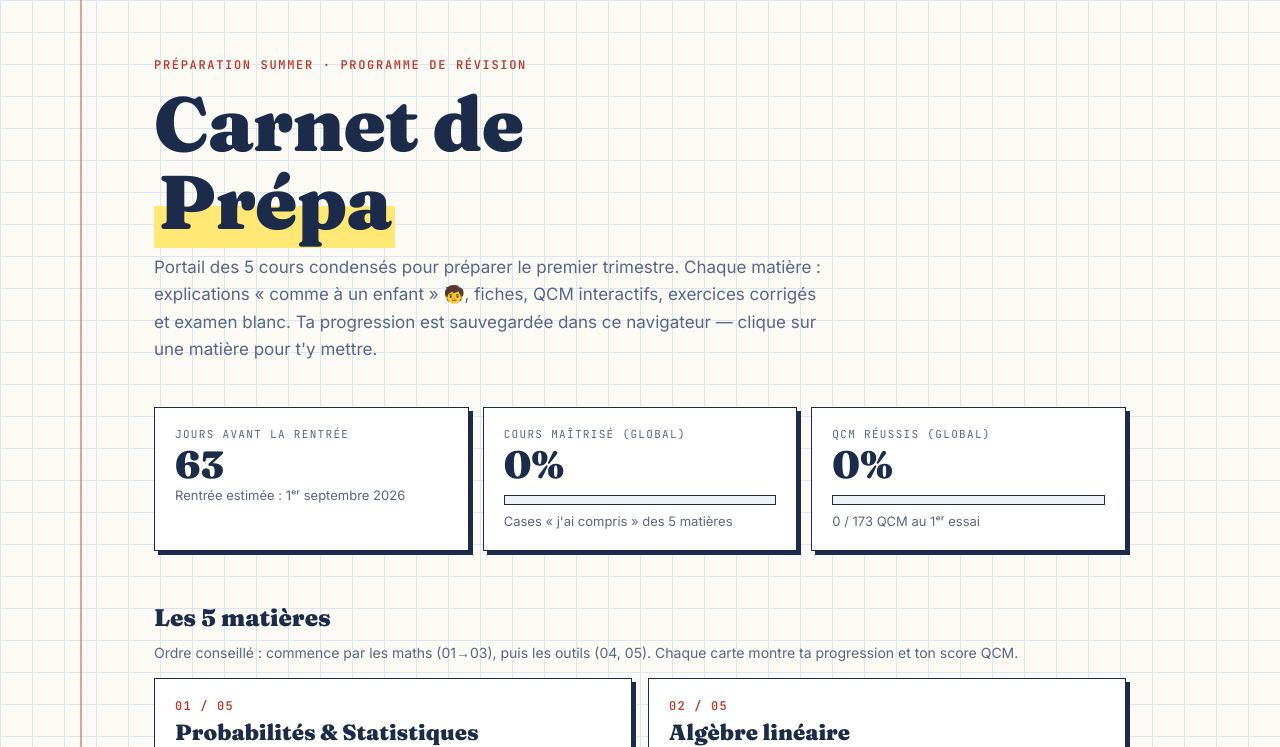
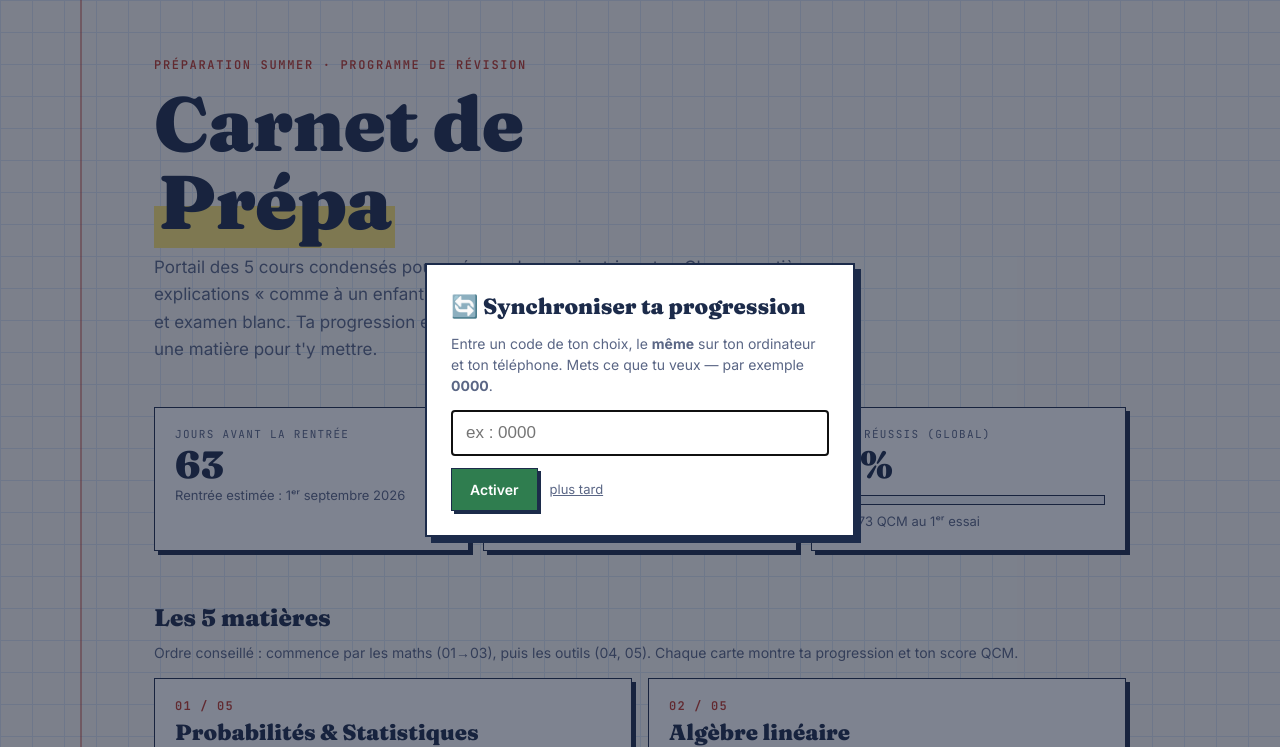
Before and after one commit to mateomlg8-maker/preparation-summer, a plain HTML site: page index.html in a window 1280 px wide. Shown: the top 747 px of the page. Drawn offline with Linux system fonts and the light colour scheme.

Commit message:
Add files via upload

```diff
--- a/firebase-sync.js
+++ b/firebase-sync.js
@@ -72,8 +72,42 @@ var FIREBASE_CONFIG = {
     }
   };
 
-  // Si pas configuré ou pas de code : mode 100% local, on s'arrête là.
-  if(!configured() || !getCode()) return;
+  // --- Modale "entre ton code" : s'affiche au premier plan tant qu'aucun code n'est défini ---
+  function showCodeModal(){
+    if(!configured() || getCode()) return;
+    if(document.getElementById('prep-sync-modal')) return;
+    if(sessionStorage.getItem('prep-sync-dismissed')) return;
+    if(!document.body){ document.addEventListener('DOMContentLoaded', showCodeModal); return; }
+    var ov = document.createElement('div');
+    ov.id = 'prep-sync-modal';
+    ov.style.cssText = 'position:fixed;inset:0;background:rgba(20,30,54,.55);z-index:99999;display:flex;align-items:center;justify-content:center;padding:20px;font-family:Inter,system-ui,sans-serif';
+    ov.innerHTML =
+      '<div style="background:#fff;border:2px solid #1C2B4A;box-shadow:6px 6px 0 #1C2B4A;max-width:430px;width:100%;padding:24px">'
+      + '<div style="font-family:Fraunces,Georgia,serif;font-weight:900;font-size:22px;color:#1C2B4A;margin:0 0 8px">🔄 Synchroniser ta progression</div>'
+      + '<p style="font-size:14px;line-height:1.5;color:#5A6685;margin:0 0 14px">Entre un code de ton choix, le <b>même</b> sur ton ordinateur et ton téléphone. Mets ce que tu veux — par exemple <b>0000</b>.</p>'
+      + '<input id="prep-sync-input" type="text" autocomplete="off" placeholder="ex : 0000" style="width:100%;font-size:17px;padding:12px 14px;border:1.5px solid #1C2B4A;margin:0 0 12px;box-sizing:border-box">'
+      + '<div style="display:flex;gap:12px;align-items:center">'
+      + '<button id="prep-sync-go" style="font:600 14px Inter,sans-serif;background:#2F7D4F;color:#fff;border:1.5px solid #1C2B4A;box-shadow:3px 3px 0 #1C2B4A;padding:12px 18px;cursor:pointer">Activer</button>'
+      + '<button id="prep-sync-later" style="font:13px Inter,sans-serif;background:none;border:none;color:#5A6685;cursor:pointer;text-decoration:underline">plus tard</button>'
+      + '</div></div>';
+    document.body.appendChild(ov);
+    var inp = ov.querySelector('#prep-sync-input');
+    try { inp.focus(); } catch(e){}
+    function go(){ var v = inp.value.trim(); if(!v){ inp.focus(); return; } window.PREP_SYNC.setCode(v); }
+    ov.querySelector('#prep-sync-go').onclick = go;
+    inp.addEventListener('keydown', function(e){ if(e.key === 'Enter') go(); });
+    ov.querySelector('#prep-sync-later').onclick = function(){ ov.remove(); try{ sessionStorage.setItem('prep-sync-dismissed','1'); }catch(e){} };
+  }
+
+  // Pas de Firebase configuré → tout reste en local.
+  if(!configured()) return;
+
+  // Configuré mais pas encore de code → on propose la modale au premier plan, puis on s'arrête.
+  if(!getCode()){
+    if(document.readyState === 'loading'){ document.addEventListener('DOMContentLoaded', showCodeModal); }
+    else { showCodeModal(); }
+    return;
+  }
 
   // --- Chargement dynamique du SDK Firebase (compat) puis init ---
   function loadScript(src){
--- a/index.html
+++ b/index.html
@@ -237,12 +237,12 @@ footer .sig{font-family:'Fraunces',serif;font-style:italic;font-size:15px;color:
       document.getElementById('fb-off').addEventListener('click', function(){ S.disable(); });
     } else {
       box.innerHTML =
-        '<input type="text" id="fb-code" placeholder="ton code perso (ex : summer-2026-x7k3)" autocomplete="off">'+
+        '<input type="text" id="fb-code" placeholder="ton code (ex : 0000)" autocomplete="off">'+
         '<button id="fb-on" type="button">Activer la synchro</button>'+
         '<p class="sync-note">Choisis un code <b>long et unique</b> (il sert d\'identifiant ET de clé d\'accès). Note-le : tu le retaperas sur ton téléphone.</p>';
       document.getElementById('fb-on').addEventListener('click', function(){
         var v = document.getElementById('fb-code').value.trim();
-        if(v.length < 6){ alert('Choisis un code d\'au moins 6 caractères.'); return; }
+        if(!v){ return; }
         S.setCode(v);
       });
     }
```
